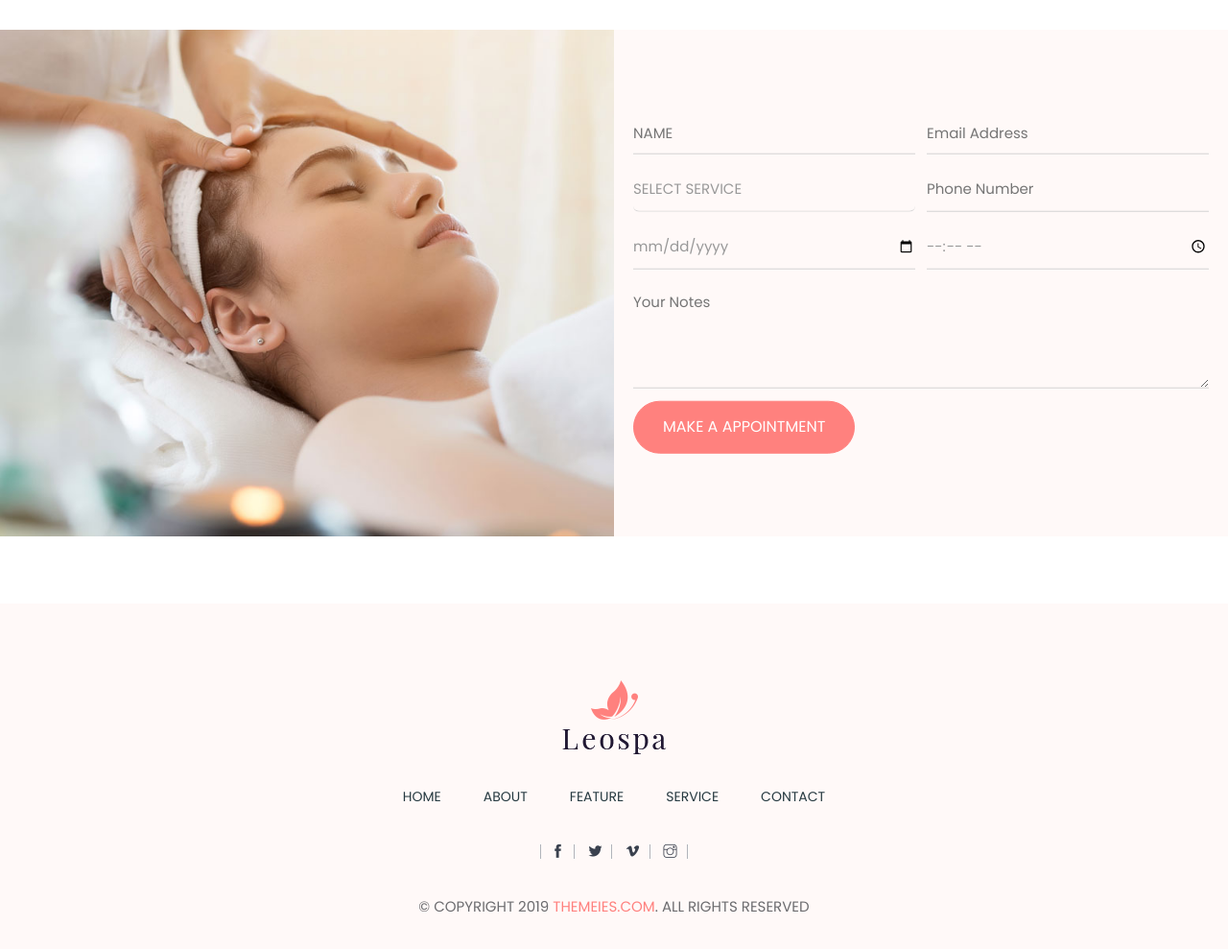
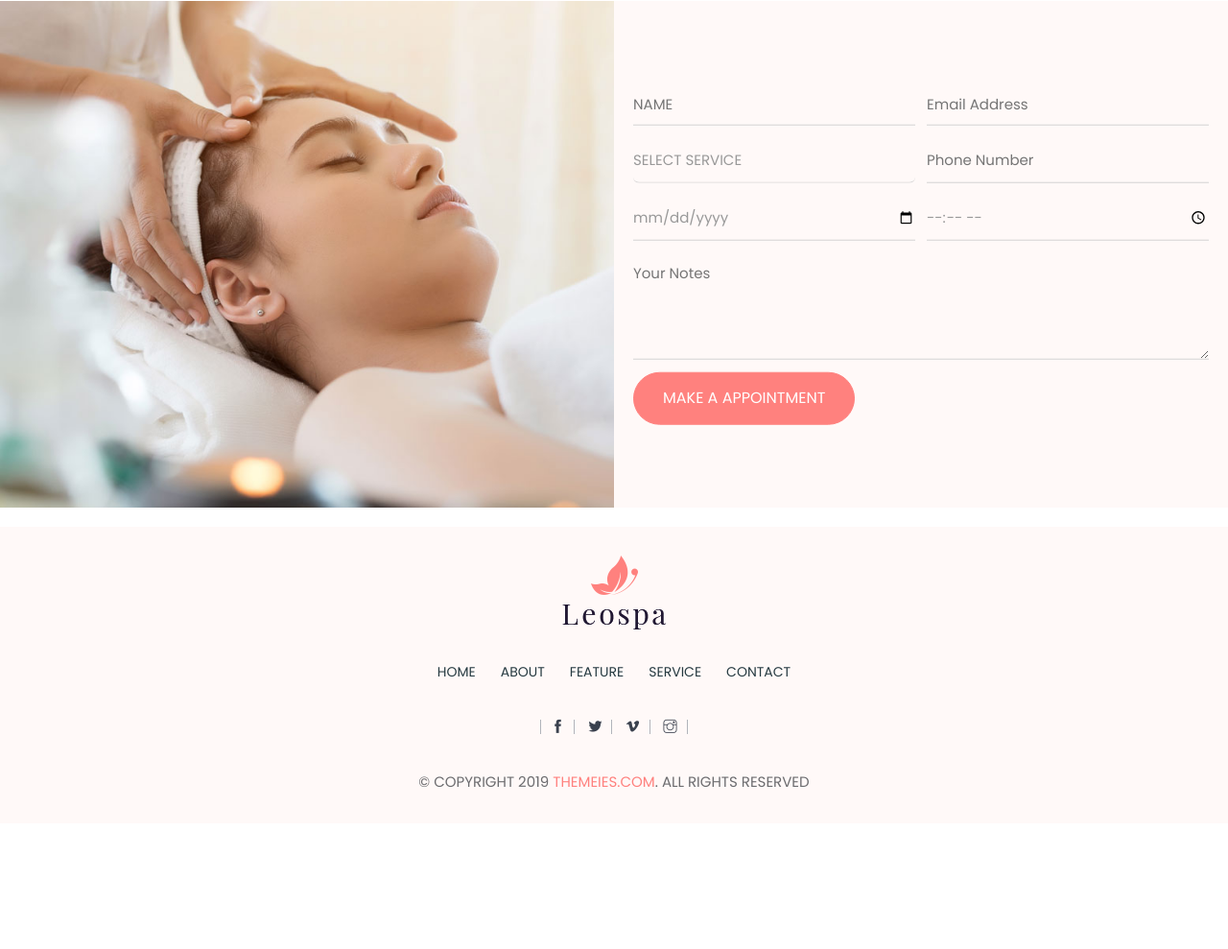
Before and after one commit to ahsan0101/leospa, a plain HTML site: page index.html in a window 1280 px wide. Shown: the part 3519-4508 px from the top of the page at 96% size. After the commit the page ends 4377 px from the top, so only its background shows below. Drawn offline with Linux system fonts and the light colour scheme.

Commit message:
Update style.css

```diff
--- a/css/style.css
+++ b/css/style.css
@@ -492,8 +492,8 @@ img {
 
 /* ================================== Appointment Area Start Here ================================== */
 #appointment {
-    padding-top: 70px;
-    padding-bottom: 70px;
+    padding-top: 40px;
+    padding-bottom: 20px;
 }
 .appointment-wrap {
     display: flex;
@@ -584,7 +584,7 @@ figure {
 /* ================================== Footer Area Start Here ================================== */
 #footer {
     background-color: #fff9f8;
-    padding: 80px 0 60px;
+    padding: 30px 0 30px;
 }
 .footer-logo {
     display: block;
@@ -608,7 +608,7 @@ figure {
     font-size: 14px;
     font-weight: 500;
     text-transform: uppercase;
-    padding: 0 20px;
+    padding: 0 11px;
 }
 .footer-social {
     margin-bottom: 30px;
```
